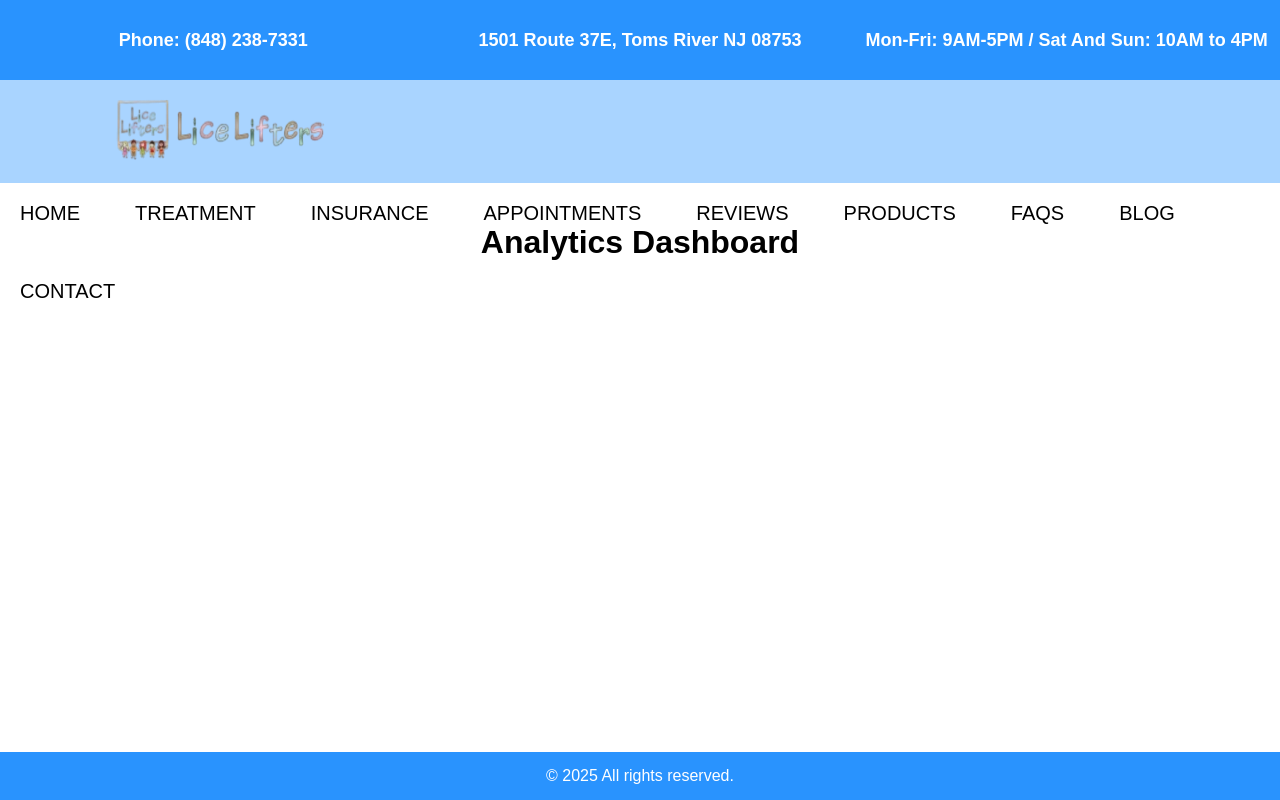
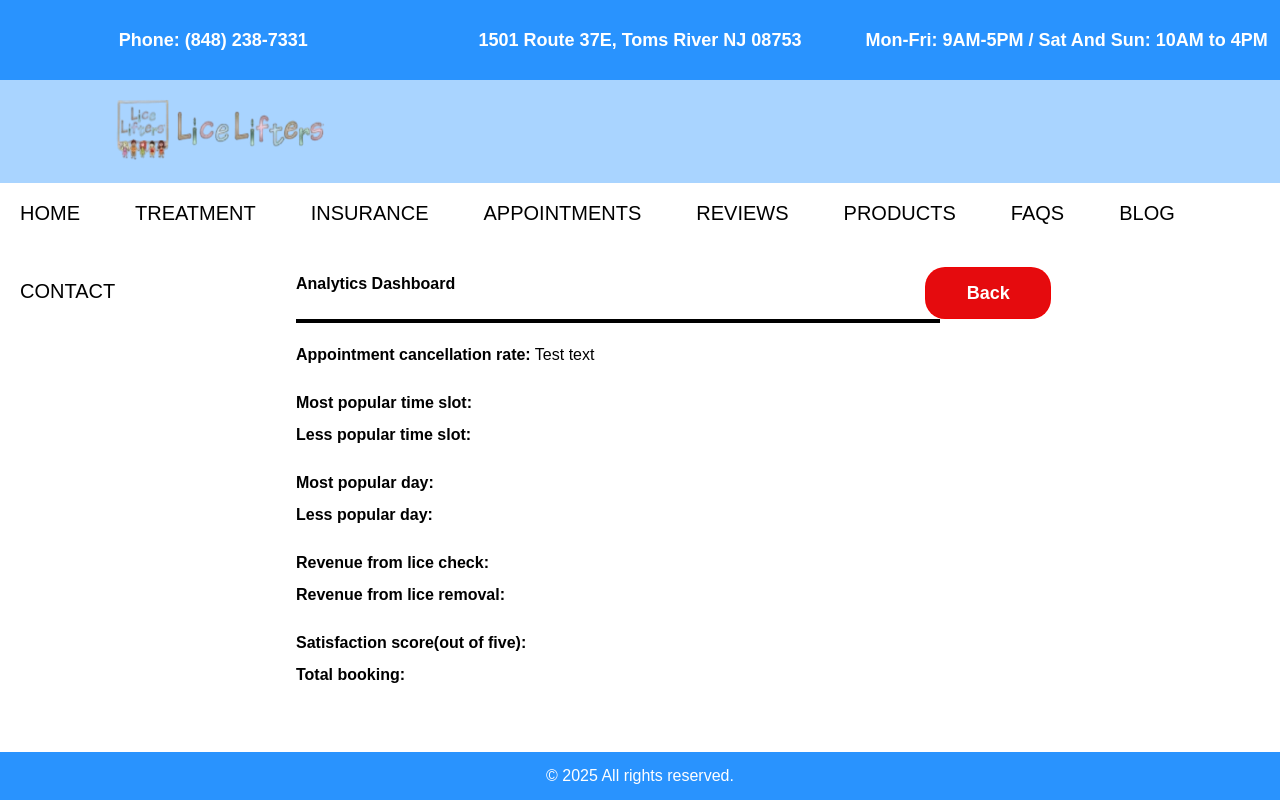
Before and after one commit to SulmanAwan/Lice-Lifters-EasyBook, a Flask app: page /admin/analytics_dashboard in a window 1280 px wide. Run offline with Flask 3, Linux system fonts and the light colour scheme.

Commit message:
Fixed text and back button in admin analytics dashboard
Changes are in css and html of analytics dashboard for admin. These changes include back button to homepage, and all of the needed text that doesn't include the text values for the web page.

```diff
--- a/admin/static/css/analytics_dashboard/dashboard.css
+++ b/admin/static/css/analytics_dashboard/dashboard.css
@@ -1,3 +1,68 @@
-h1{
-    text-align: center;
+h1analytics{
+    text-align: left;
+    margin-left: 37vh;
+    margin-top: 9vh;
+    color: black;
+    width: 34%;
+    float: left;
+
+    font-weight: bold;
+    font-size: 2vh;
 }
+
+.actions{
+    display: flex;
+    width: 25%;
+    margin-right: 10%;
+    margin-top: 8vh;
+    gap: 4vh;
+    justify-content: right;
+}
+
+.back-btn {
+    display: flex;
+    align-items: center;
+    justify-content: center;
+    padding: 10px 30px;
+    background-color: #E50B0E;
+    height: 20px;
+    color: white;
+    border-radius: 20px;
+    text-decoration: none;
+
+    height: 30px;
+    width: 8vh;
+    font-size: 18px;
+    font-weight: 600;
+    border: 1px solid rgba(244, 0, 0, 0.8);
+    transition: all 0.3s ease;
+}
+
+.dashline{
+    border: none;
+    background-color: black;
+    margin-bottom: 2vh;
+    margin-left: 37vh;
+    width: 50%;
+
+    border: 2px solid black;
+}
+
+.analytics{
+    text-align: left;
+    margin-left: 37vh;
+    color: black;
+    height: 20%;
+    width: 34%;
+
+    font-size: 2vh;
+    line-height: 4vh;
+}
+
+.bold{
+    font-weight: bold;
+}
+
+.additionalspace{
+    margin-bottom:2vh;
+}
--- a/admin/templates/analytics_dashboard.html
+++ b/admin/templates/analytics_dashboard.html
@@ -8,5 +8,26 @@
 
 
 {% block content %}
-    <h1>Analytics Dashboard</h1>
+    <h1analytics>Analytics Dashboard</h1analytics>
+
+    <div class="actions">
+        <a href="{{ url_for('admin.admin_homepage', selected_date=selected_date) }}" class="back-btn">Back</a>
+    </div>
+
+    <div class="dashline"> </div>
+    <div class="analytics">
+        <div> <span class="bold">Appointment cancellation rate:</span> Test text </div>
+            <div class="additionalspace"></div>
+        <div> <span class="bold">Most popular time slot:</span> </div>
+        <div> <span class="bold">Less popular time slot:</span> </div>
+            <div class="additionalspace"></div>
+        <div> <span class="bold">Most popular day:</span> </div>
+        <div> <span class="bold">Less popular day:</span> </div>
+            <div class="additionalspace"></div>
+        <div> <span class="bold">Revenue from lice check:</span> </div>
+        <div> <span class="bold">Revenue from lice removal:</span> </div>
+            <div class="additionalspace"></div>
+        <div> <span class="bold">Satisfaction score(out of five):</span> </div>
+        <div> <span class="bold">Total booking:</span> </div>
+    </div>
 {% endblock %}
```
